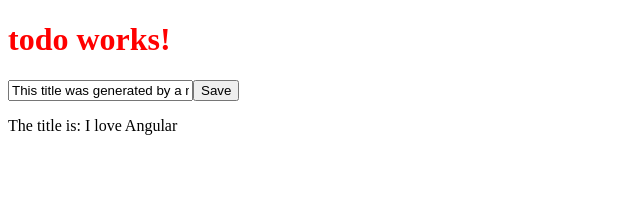
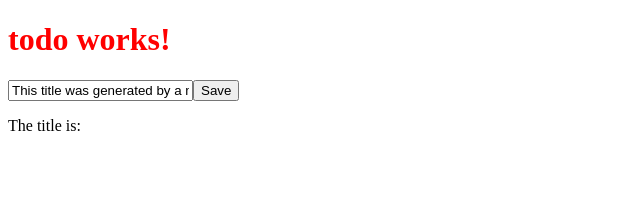
Before and after one commit to marinasp/ng-todo-list, an Angular app: page / in a window 1280 px wide. Shown: the top 207 px of the page, without its empty margins (0-640 px from the left). Built offline with nearby package versions, Linux system fonts and the light colour scheme.

Commit message:
bind an event

```diff
--- a/src/app/app.component.html
+++ b/src/app/app.component.html
@@ -1,4 +1,4 @@
 <h1>
   {{title}}
 </h1>
-<todo-input id="my-input"></todo-input>
+<todo-input></todo-input>
--- a/src/app/input/input.component.html
+++ b/src/app/input/input.component.html
@@ -1,3 +1,4 @@
-<input id="my-input" [value]="generateTitle()">
-<button>Save</button>
+<input [value]="generateTitle()"
+        (keyup.enter)="changeTitle($event.target.value)">
+<button (click)="changeTitle('Button Clicked!')">Save</button>
 <p>The title is: {{ title }}</p>
--- a/src/app/input/input.component.ts
+++ b/src/app/input/input.component.ts
@@ -10,15 +10,13 @@ export class InputComponent implements OnInit {
   title: string;
 
   constructor() {
-    this.changeTitle('I love Angular');
    }
 
   ngOnInit() {
   }
 
-  changeTitle(newTitle: string): string {
+  changeTitle(newTitle: string): void {
     this.title = newTitle;
-    return this.title;
   }
 
   generateTitle(): string {
```
